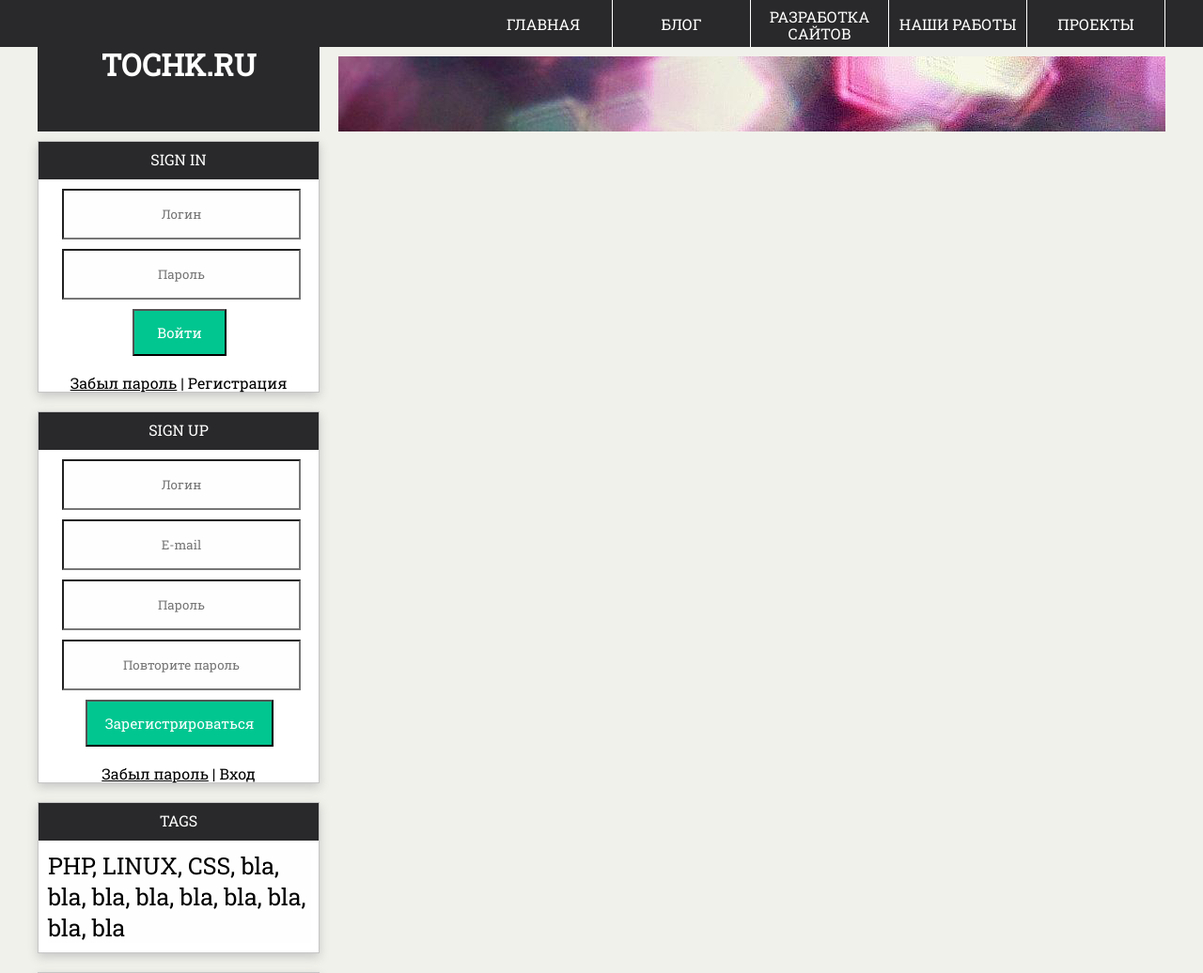
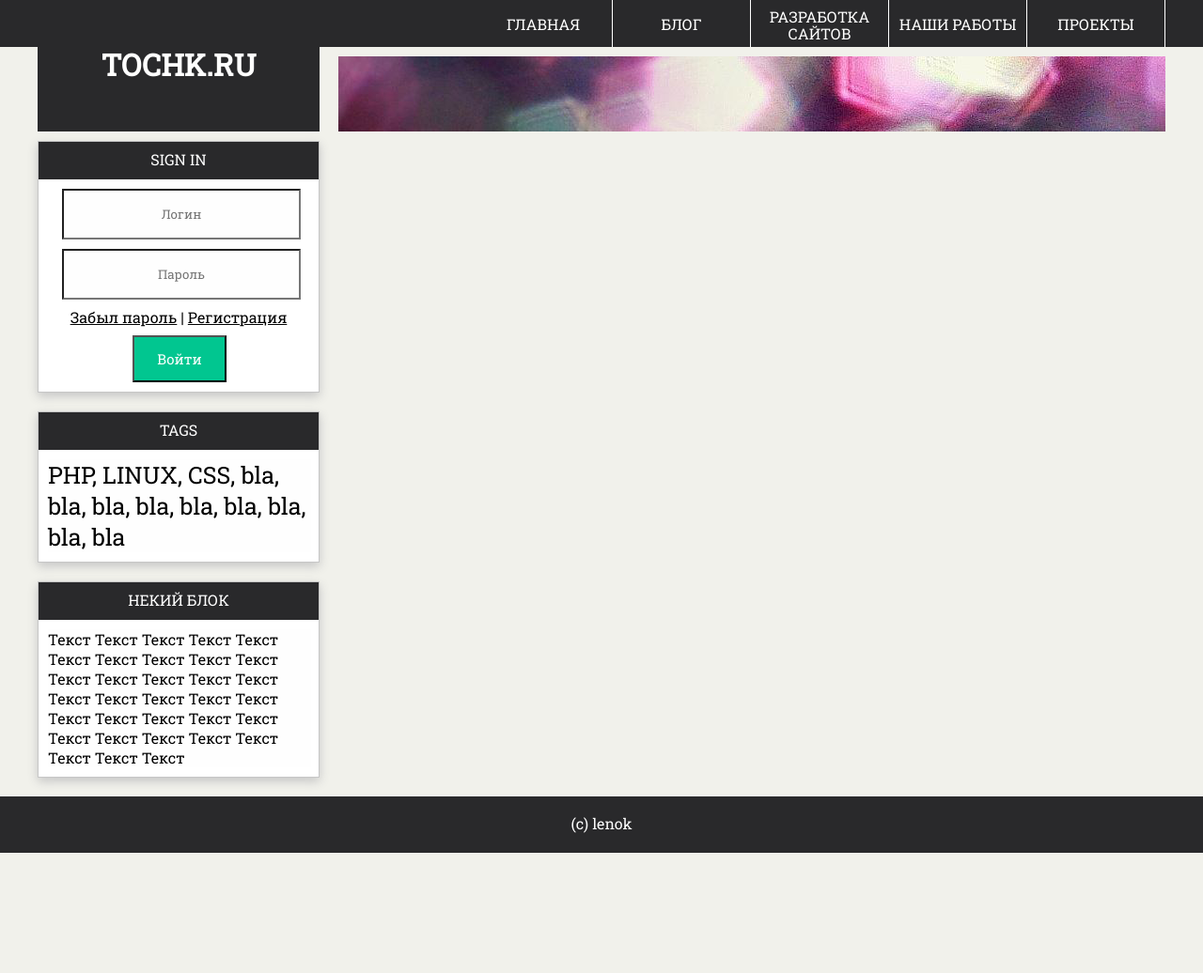
Before and after one commit to tochk/tochk.ru, a PHP site: page /design/html/main.php in a window 1280 px wide. Shown: the top 1036 px of the page at 94% size. After the commit the page ends 908 px from the top, so only its background shows below. Run offline with PHP 8.4, Linux system fonts and the light colour scheme; data that the repository does not hold is empty.

Commit message:
Правки дизайна

```diff
--- a/design/html/main.php
+++ b/design/html/main.php
@@ -43,20 +43,22 @@
             <form action="/login.php" method="post">
                 <input id="field_log_reg" type="text" placeholder="Логин" name="login" size=28/>
                 <input id="field_log_reg" type="password" placeholder="Пароль" name="password" size=28/>
+                <div id="new_text"><a href="javascript:void(0)">Забыл пароль</a> | <a href="javascript:void(0)" onclick="loginRegister();">Регистрация</a></div>
                 <input id="button_log" type="submit" style="font-size:15px;" value=" Войти "/>
             </form>
-            <div id="new_text"><a href="#">Забыл пароль</a> | <a onclick="loginRegister();">Регистрация</a></div>
+
         </div>
-        <div id="block_for_left" class="register">
+        <div id="block_for_left" class="register" style="display: none">
             <div id="button_login_reg">SIGN UP</div>
             <form action="/login.php" method="post">
                 <input id="field_log_reg" type="text" placeholder="Логин" name="login" size=28/>
                 <input id="field_log_reg" type="text" placeholder="E-mail" name="email" size=28/>
                 <input id="field_log_reg" type="password" placeholder="Пароль" name="password1" size=28/>
                 <input id="field_log_reg" type="password" placeholder="Повторите пароль" name="password2" size=28/>
+                <div id="new_text"><a href="javascript:void(0)" >Забыл пароль</a> | <a href="javascript:void(0)" onclick="loginRegister();">Вход</a></div>
                 <input id="button_reg" type="submit" style="font-size:15px;" value=" Зарегистрироваться "/>
             </form>
-            <div id="new_text"><a href="#" >Забыл пароль</a> | <a onclick="loginRegister();">Вход</a></div>
+
         </div>
         <?php } ?>
         <div id="block_for_left">
```
